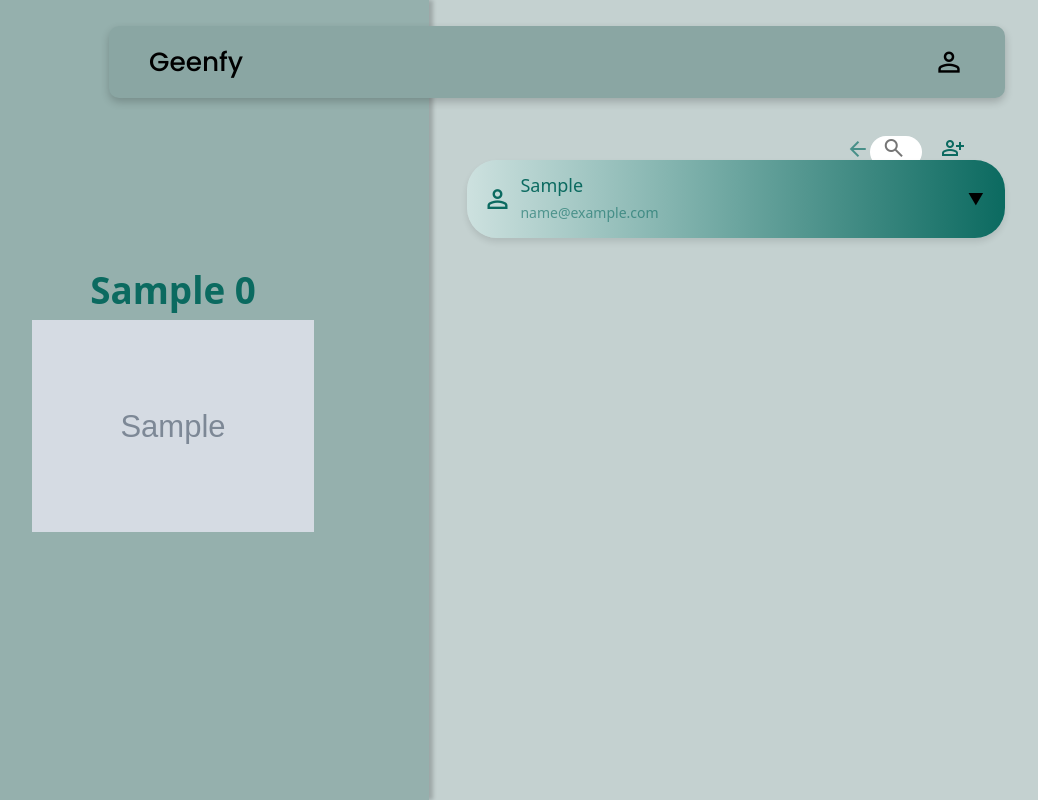
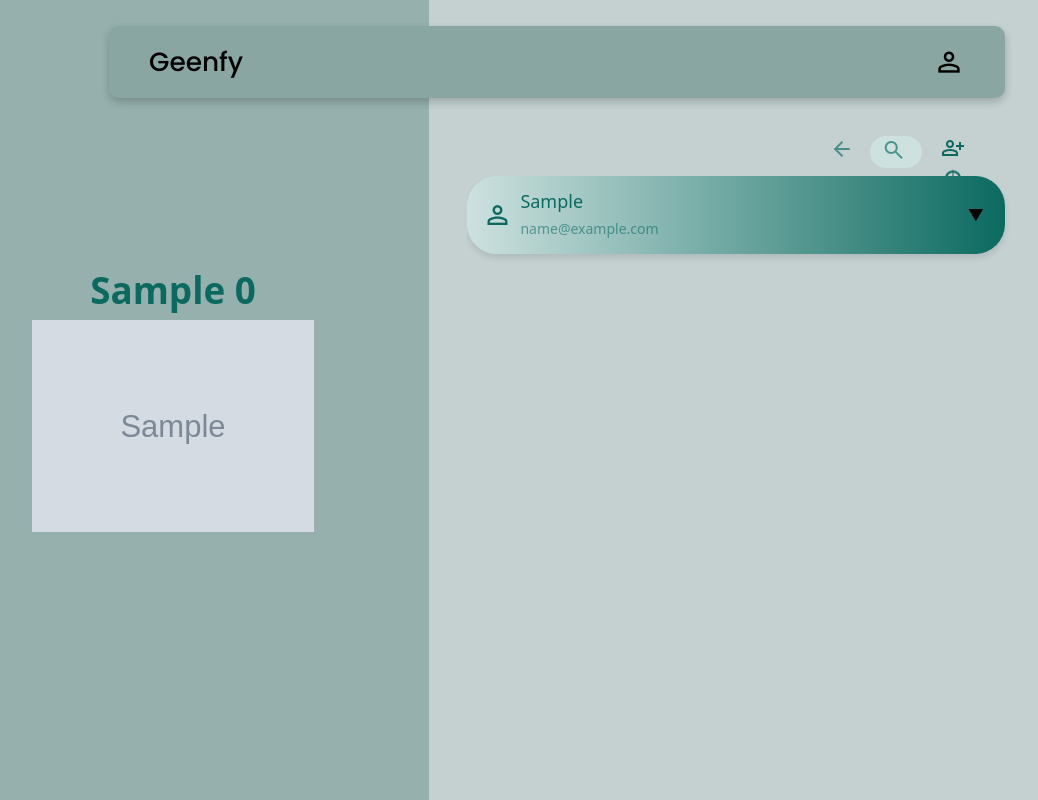
Before and after one commit to anatxzier/ProjetoRPA, a Django app: template RPA/geenfy/templates/funcionarios.html in a window 1280 px wide. Shown: the whole page, without its empty margins (83-1121 px from the left). Run offline with Django 3.2, Linux system fonts and the light colour scheme; the template is opened without the code that fills it: most values are stand-ins (such as "Sample title", 1, 10 or a date in 2020); grey boxes marked "Sample" are stand-in pictures; some libraries are stand-ins or nearby versions.

Commit message:
Atualizações  no front perfil, novaturma, cadastro e funcionarios
Co-authored-by: Letícia Paiva <lerpaiva@users.noreply.github.com>
Co-authored-by: mariadudasn <mariadudasn@users.noreply.github.com>
Co-authored-by: Natália Paz <natpazs@users.noreply.github.com>

```diff
--- a/RPA/geenfy/templates/funcionarios.html
+++ b/RPA/geenfy/templates/funcionarios.html
@@ -29,15 +29,21 @@
                 </div>
                 <!-- Caixa de pesquisa -->
                 <div class="search-box">
-                    <input type="text" class="search-text" id="searchInput" placeholder="Pesquisar sala">
+                    <input type="text" class="search-text" id="searchInput" placeholder="Pesquisar funcionários">
                     <a class="search-btn" id="searchBtn">
-                        <span type="submit" style="color: #4d4c4cc5" class="material-symbols-outlined">search</span>
+                        <span type="submit" class="material-symbols-outlined icon-search">search</span>
                     </a>
                 </div>
             </div>
+            <div class="mouse">
                 <span class="material-symbols-outlined">
                     person_add
                 </span>
+                <div class="mouse-scroll">
+                    <div class="bar"></div>
+
+                </div>
+            </div>
         </div>
         <div class="user-cards-wrapper">
             {% for funcionario in dados_usuario %}
@@ -87,7 +93,6 @@
             </div>
             {% endfor %}
         </div>
-
     </div>
 
 </main>
--- a/RPA/static/css/styleFuncionarios.css
+++ b/RPA/static/css/styleFuncionarios.css
@@ -7,6 +7,7 @@
     position: relative;
     overflow: hidden;
     padding: 0 5vh;
+    display: flex;
 }
 
 .colunaFuncionarios{
@@ -17,7 +18,6 @@
     background-color: #95B0AD;
     height: 100%;
     width: 40%;
-    box-shadow: 4px 0 4px 0 rgba(0, 0, 0, 0.2);
     position: absolute;
     left: 0;
 }
@@ -44,6 +44,7 @@
     gap: 1rem;
     position: relative;
     padding-top: 2rem;
+
 }
 
 .iconeFunc{
@@ -64,21 +65,33 @@
 }
 
 .user-cards-wrapper {
-    display: flex;
-    flex-direction: column; /* Empilha os cards verticalmente */
-    gap: 1rem; /* Espaçamento entre os cards */
-    margin-top: 8rem; /* Espaço entre o ícone e o primeiro card */
+    display: block; /* Evita que o Flexbox altere o tamanho dos cards */
+    max-height: 65vh; /* Define uma altura máxima fixa para a rolagem */
+    overflow-y: auto; /* Habilita a rolagem vertical */
+    margin-top: 9rem;
+    position: relative ;
+    left: 40%;
+
+
 }
 
 .user-card {
-    width: 60%;
-    height: 100%;
+    /* margin-left: 350px; */
+    width: 60%; /* Garante que os cards ocupem toda a largura disponível */
+    margin-bottom: 1rem; /* Espaçamento entre os cards */
     border-radius: 30px;
     overflow: hidden;
     box-shadow: 0px 4px 6px rgba(0, 0, 0, 0.1);
-    padding: 0;
-    z-index: 1000;
-    margin: 0 0 0 auto;
+    padding: 0px 0px 0px 0px;
+}
+.user-cards-wrapper::-webkit-scrollbar {
+    width: 5px;
+}
+
+.user-cards-wrapper::-webkit-scrollbar-thumb {
+    background-color: #8AA6A3;
+    border-radius: 10px;
+    border: 0.5px solid #4f6865;
 }
 
 .user-header {
@@ -130,14 +143,16 @@
 }
 
 .user-attribute strong {
-    display: block;
-    font-size: 14px;
+    width: 30%; /* Define uma largura fixa para o título */
+    font-size: 1rem;
     color: #333;
 }
 
 .user-attribute p {
-    font-size: 14px;
+    width: 65%; /* Define a largura do conteúdo ao lado do título */
+    font-size: 0.9rem;
     color: #666;
+    word-break: break-word;
 }
 
 .edit-button {
@@ -167,9 +182,10 @@
     border: none;
 }
 .parAtributo{
-    display: flex;
-    flex-direction: row;
-
+    display: grid;
+    grid-template-columns: 1fr 1fr;
+    align-items: center;
+    margin: 0px 20px
 }
 
 .search-container {
@@ -180,12 +196,12 @@
 
 .search-box {
     display: flex;
-    justify-content: center;
     align-items: center;
-    background-color: #FFFFFF;
-    border-radius: 40px;
+    background-color: #CDE1DF;
+    border-radius: 10rem;
     height: 2rem;
-    padding: 0.5rem;
+    padding-left: 0.5rem;
+    padding-right: 0.5rem;
     margin-right: 1.2rem;
 }
 
@@ -194,7 +210,7 @@
     border: none;
     background: none;
     outline: none;
-    font-size: 16px;
+    font-size: 1rem;
     width: 0;
     transition: 0.4s;
 }
@@ -205,17 +221,104 @@
 
 .search-btn {
     width: 2rem;
-    height: 2rem;
+    height: 1.8rem;
     border-radius: 50%;
     align-self: center;
 }
 
 .search-box:hover>.search-text {
-    width: 320px;
-    padding-left: 20px;
+    width: 20rem;
+    padding-left: 0.5rem;
 }
 
 .backarrow-icn{
     color: #127369b3;
-    padding-right: 10%;
+    padding-right: 1rem;
 }
+
+.backarrow-icn:hover{
+    transform: scale(1.2);
+}
+
+
+.mouse-scroll,
+.mouse-scroll:before,
+.mouse-scroll:after {
+    position: absolute;
+    left: 50%;
+    display: flex;
+    justify-content: flex-end;
+    transform: translate(-50%, -50%);
+}
+
+.mouse-scroll {
+    width: 1rem; /* 16px, reduzido */
+    height: 1.6875rem; /* 27px, reduzido */
+    box-shadow: inset 0 0 0 0.125rem #0B6A60; /* 2px */
+    border-radius: 0.5rem; /* 8px, reduzido */
+    margin-top: 3rem; /* 16px, reduzido */
+}
+
+.mouse-scroll:before {
+    content: '';
+    width: 0.0625rem; /* 1px */
+    height: 0.6875rem; /* 11px, reduzido */
+    margin-top: 0.34rem; /* 4px, reduzido */
+    background-color: #0B6A60;
+}
+
+.mouse-scroll:after {
+    content: '';
+    width: 0.1875rem; /* 3px */
+    height: 0.3125rem; /* 5px, reduzido */
+    top: 0.4375rem; /* 7px, reduzido */
+    background-color: #0B6A60;
+    border-radius: 0.15625rem; /* 2.5px, reduzido */
+    margin-left: -0.09375rem; /* -1.5px */
+    animation: scrollDown1 2s ease infinite;
+}
+
+.bar {
+    position: absolute;
+    height: 0.0625rem; /* 1px */
+    width: 1rem; /* 16px, reduzido */
+    background: #0B6A60;
+    top: 0.625rem; /* 10px, reduzido */
+
+}
+
+@keyframes scrollDown1 {
+    0% {
+        transform: translateY(-0.1875rem); /* -3px */
+        opacity: 0;
+    }
+    45% {
+        transform: translateY(0.0625rem); /* 1px */
+        opacity: 1;
+    }
+    65% {
+        transform: translateY(-0.0625rem); /* -1px */
+        opacity: 1;
+    }
+    100% {
+        transform: translateY(0.5625rem); /* 9px, reduzido */
+        opacity: 0;
+    }
+}
+
+@keyframes scrollDown2 {
+    0%, 100% {
+        opacity: 0;
+    }
+    45%, 65% {
+        opacity: 1;
+    }
+}
+
+
+.mouse {
+    position: relative; /* Mudança para relativo para alinhar abaixo do ícone */
+    display: flex;
+    flex-direction: column; /* Alinha os elementos verticalmente */
+    align-items: center; /* Centraliza o conteúdo horizontalmente */
+}
--- a/RPA/static/css/stylePerfil.css
+++ b/RPA/static/css/stylePerfil.css
@@ -84,3 +84,7 @@
     font-weight: bold; /* Deixa o texto do label em negrito */
 
 }
+.info-container {
+    padding: 10px;
+
+}
--- a/RPA/templates/navbar.html
+++ b/RPA/templates/navbar.html
@@ -11,9 +11,11 @@
               <a class="icn" href="/"><span class="material-symbols-outlined icone">home</span></a>
               <a class="icn" href="/cadastro"><span class="material-symbols-outlined icone">person_add</span></a>
               <a class="icn" href="/funcionarios"><span class="material-symbols-outlined icone">group</span></a>
+              <a class="icn" href="/perfil"><span class="material-symbols-outlined icone">account_circle</span></a>
               <a class="icn" href="/logout"><span class="material-symbols-outlined icone">logout</span></a>
               {% else %}
               <a class="icn" href="/"><span class="material-symbols-outlined icone">home</span></a>
+              <a class="icn" href="/perfil"><span class="material-symbols-outlined icone">account_circle</span></a>
               <a class="icn" href="/logout"><span class="material-symbols-outlined icone">logout</span></a>
             {% endif %}
         {% else %}
```
Also changed, not shown: RPA/geenfy/models.py (+4 -4 lines), RPA/geenfy/templates/novaTurma.html (+11 -69 lines), RPA/geenfy/templates/perfil.html (+13 -10 lines), RPA/geenfy/views.py (+13 -21 lines), RPA/static/js/animationFuncionarios.js (+66 -0 lines), RPA/db.sqlite3, RPA/geenfy/migrations/0020_alter_usuario_login_caf_alter_usuario_login_ihx_and_more.py (added), RPA/geenfy/migrations/0021_rename_user_usuario_nome.py (added), RPA/geenfy/migrations/0022_rename_nome_usuario_user.py (added). Lines whose indentation alone changed are shown as unchanged.
